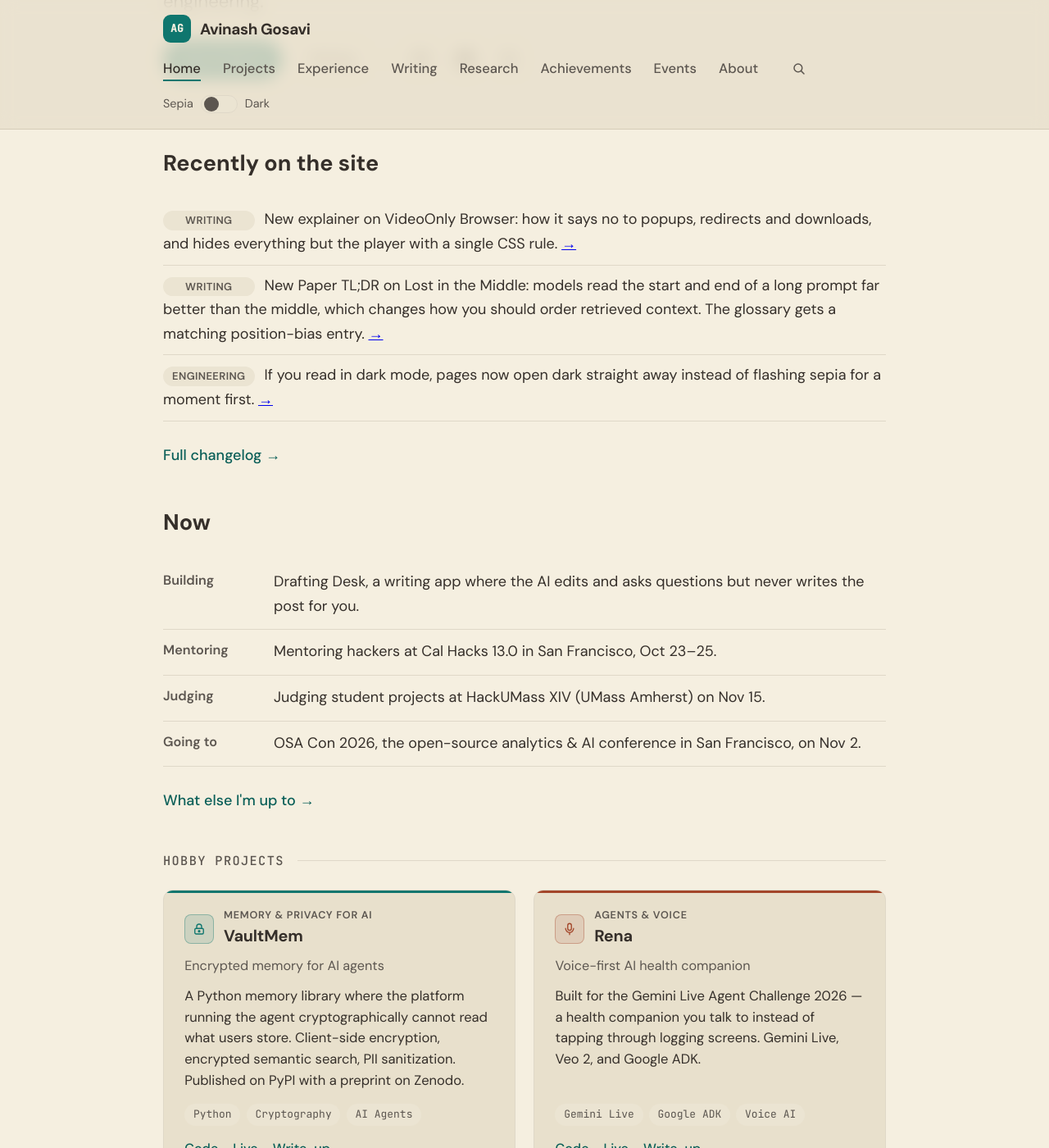
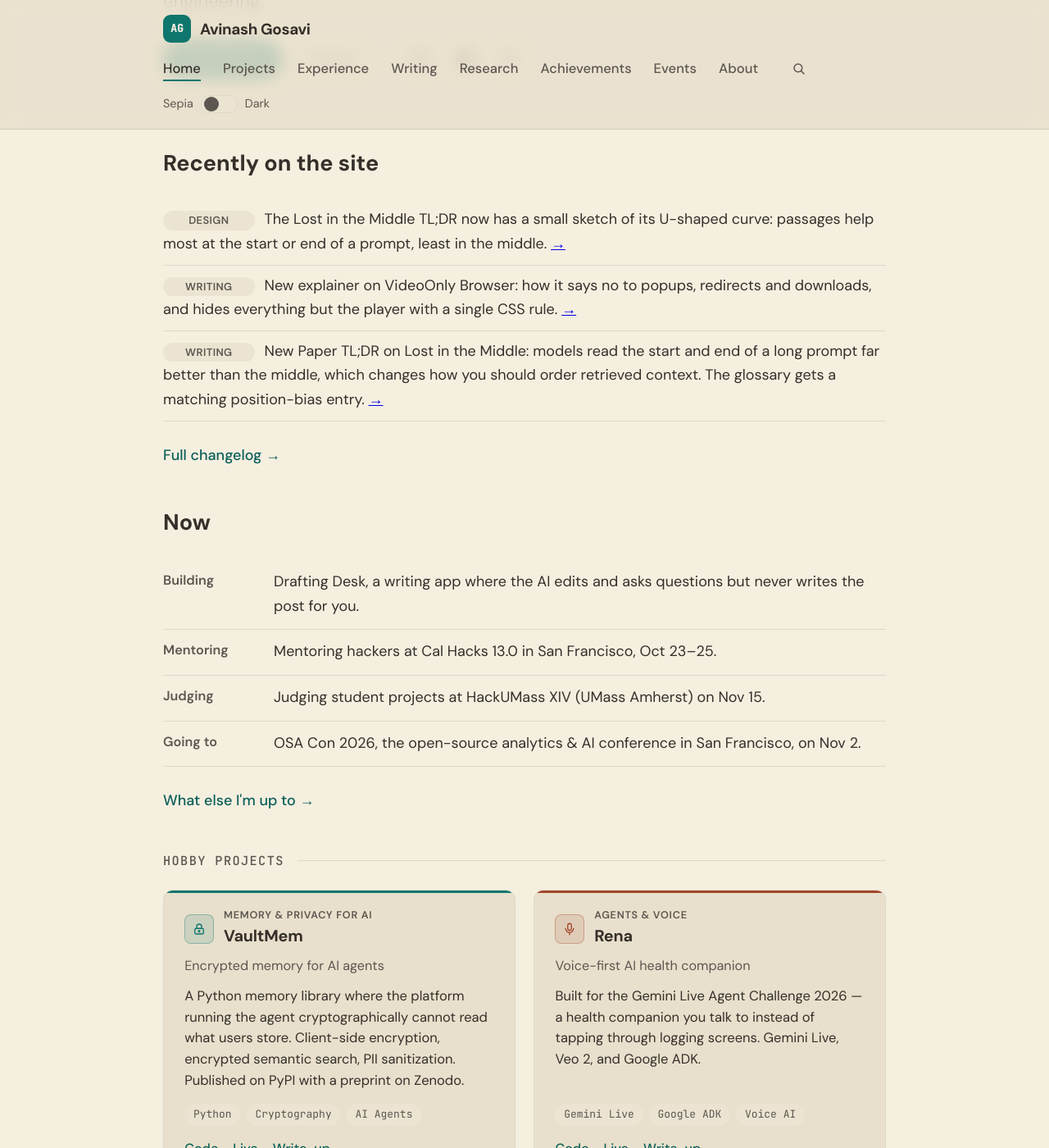
Before and after one commit to aag1091-alt/avinashgosavi.com, a Jekyll site: the page built from index.md, in a window 1280 px wide and 1400 px high, scrolled down 553 px. Shown: the whole window at 82% size. Built offline with Jekyll 4.4.1, drawn with Linux system fonts in a browser that asks for light colours.

Commit message:
Design: U-curve sketch on the Lost in the Middle TL;DR
Co-Authored-By: Claude <noreply@anthropic.com>

```diff
--- a/_data/changelog.yml
+++ b/_data/changelog.yml
@@ -1,5 +1,9 @@
 # Public changelog shown on /changelog and (latest 3) on the homepage.
 # Newest first. desk: Writing | Design | Engineering
+- date: 2026-10-20
+  desk: Design
+  text: "The Lost in the Middle TL;DR now has a small sketch of its U-shaped curve: passages help most at the start or end of a prompt, least in the middle."
+  link: /post/paper-tldr-lost-in-the-middle/
 - date: 2026-10-20
   desk: Writing
   text: "New explainer on VideoOnly Browser: how it says no to popups, redirects and downloads, and hides everything but the player with a single CSS rule."
--- a/_posts/2026-10-20-paper-tldr-lost-in-the-middle.md
+++ b/_posts/2026-10-20-paper-tldr-lost-in-the-middle.md
@@ -35,6 +35,8 @@ They ran open models (MPT-30B-Instruct, LongChat-13B) and API models (GPT-3.5-Tu
 - **More retrieved documents stop helping early.** In an open-domain QA case study, the retriever kept finding the answer more often as it returned more passages, but the model's accuracy flattened out well before that. Going from 20 to 50 passages bought only a point or two, at much higher cost and latency.
 - **Asking the question twice helps for lookups.** Putting the query both before and after the data made key-value retrieval near-perfect, but it barely changed the multi-document QA results.
 
+{% include diagrams/lost-in-the-middle-u-curve.html %}
+
 ## Why it matters for builders
 
 1. **Order is part of retrieval.** Ranking isn't just about *which* passages make the cut but *where* they land. Putting the best matches first (and not burying them under weaker ones) is cheap and directly addresses this. A [re-ranking](/post/agent-memory-glossary/#re-ranking) pass earns its keep here.
--- a/assets/css/style.css
+++ b/assets/css/style.css
@@ -905,6 +905,9 @@ input:focus-visible {
   stroke-width: 2;
 }
 .diagram .dg-dash { stroke-dasharray: 6 5; }
+.diagram .dg-curve { stroke-width: 3; stroke-linecap: round; }
+.diagram .dg-axis { fill: none; stroke: var(--text-muted); stroke-width: 1.25; }
+.diagram .dg-dot { fill: var(--accent); stroke: var(--bg); stroke-width: 2; }
 .diagram .dg-head { fill: var(--accent); }
 .diagram .dg-strong { fill: var(--text); font-size: 16px; font-weight: 700; }
 .diagram .dg-body { fill: var(--text); font-size: 14px; }
```
Also changed, not shown: _includes/diagrams/lost-in-the-middle-u-curve.html (added, +30 -0 lines).
